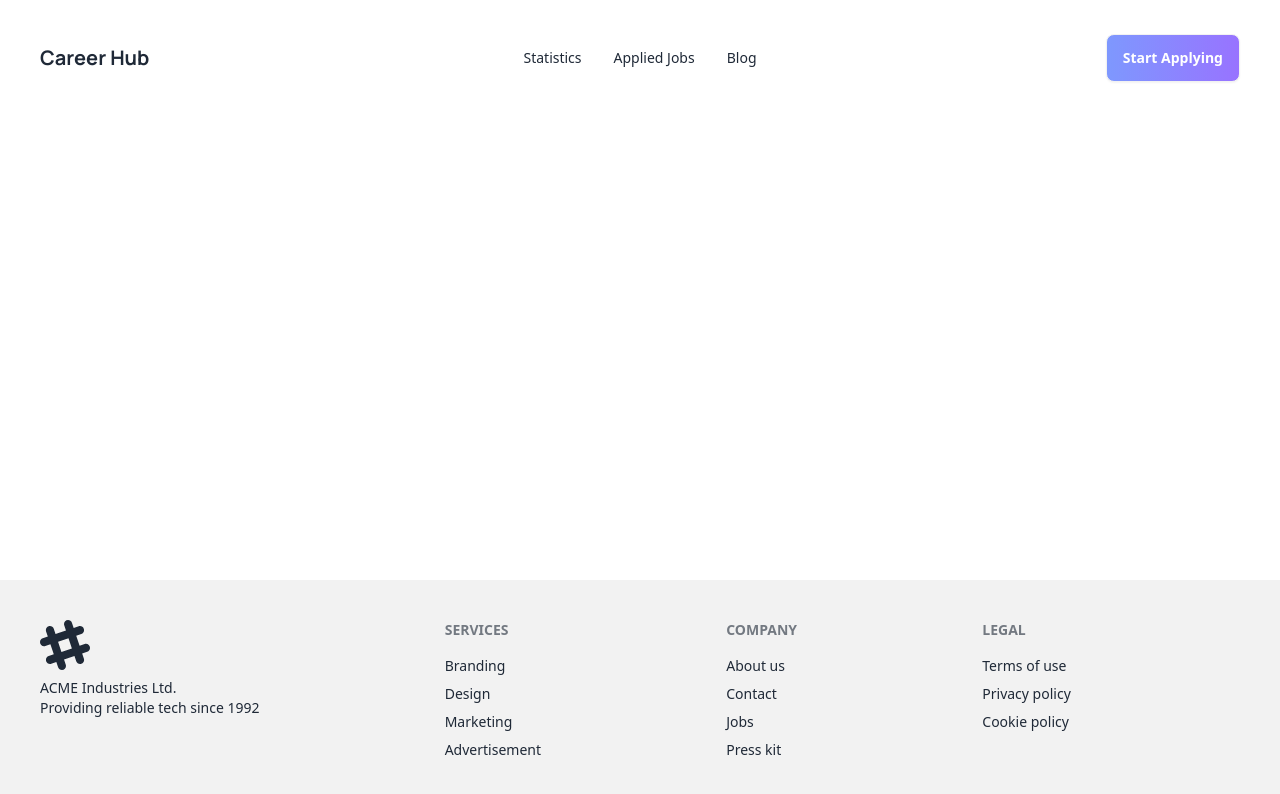
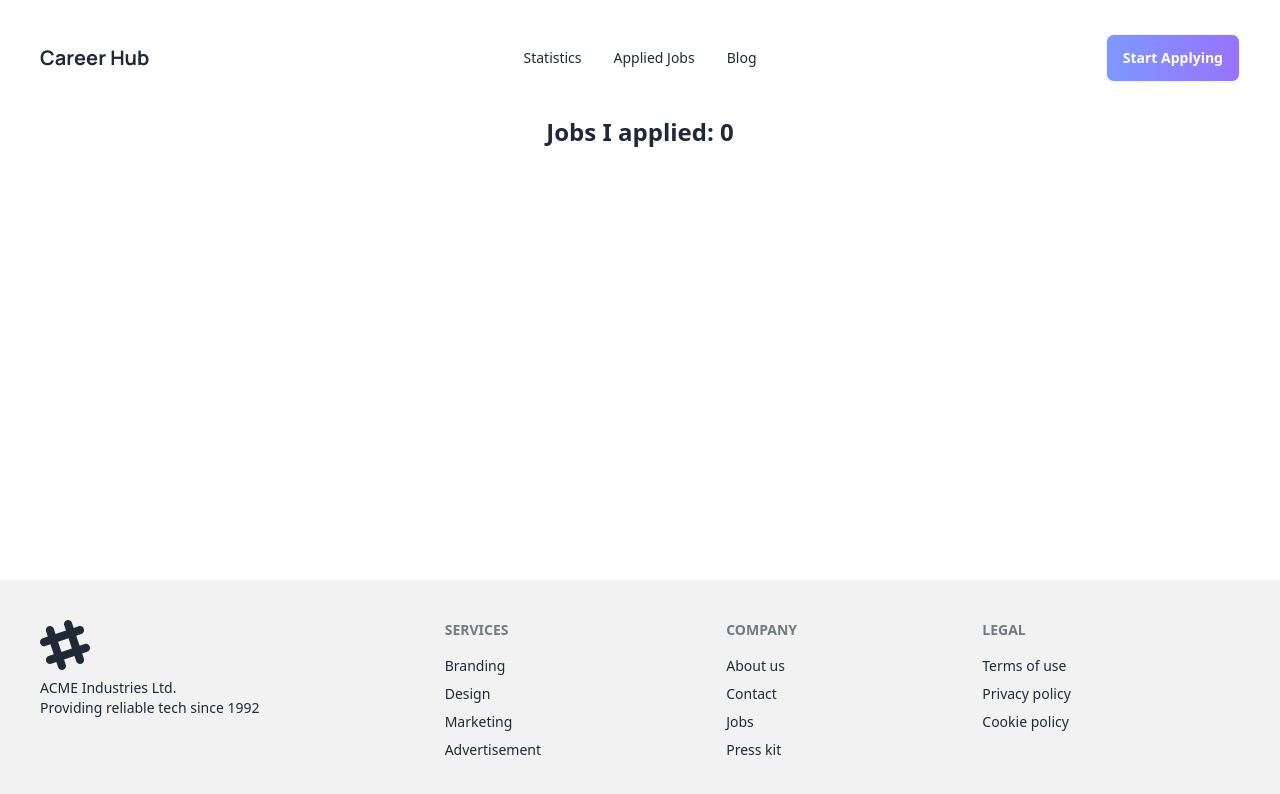
Before and after one commit to Sohelrana2815/job-portal, a React (Vite) app: page /appliedJobs in a window 1280 px wide. Shown: the top 794 px of the page. Built offline with nearby package versions, Linux system fonts and the light colour scheme.

Commit message:
my commit

```diff
--- a/src/Pages/AppliedJobs/AppliedJobs.jsx
+++ b/src/Pages/AppliedJobs/AppliedJobs.jsx
@@ -1,17 +1,43 @@
-import { useEffect } from "react";
+import { useEffect, useState } from "react";
 import { useLoaderData } from "react-router-dom";
 import { getStoredJobApplication } from "../../Utility/SavedAppliedJobs/SavedAppliedJobs";
+import AppliedJobsCard from "./AppliedJobsCard";
 
 const AppliedJobs = () => {
   const jobs = useLoaderData();
+
+  const [appliedJobs, setAppliedJobs] = useState([]);
+
   useEffect(() => {
     const storedJobIds = getStoredJobApplication();
     if (jobs.length > 0) {
-      const appliedJobs = jobs.filter((job) => storedJobIds.includes(job.id));
-      console.log(appliedJobs);
+      // const appliedJobs = jobs.filter((job) => storedJobIds.includes(job.id));
+
+      const jobsApplied = [];
+
+      for (const id of storedJobIds) {
+        const job = jobs.find((job) => job.id === id);
+
+        if (job) {
+          jobsApplied.push(job);
+        }
+      }
+      setAppliedJobs(jobsApplied);
+      // console.log(jobsApplied);
     }
   }, [jobs]);
-  return <div></div>;
+  return (
+    <div>
+      <h2 className="text-2xl font-bold text-center">
+        Jobs I applied: {appliedJobs.length}
+      </h2>
+      <div className="max-w-screen-2xl space-y-4 p-6">
+        {appliedJobs.map((job) => (
+          <AppliedJobsCard key={job.id} />
+        ))}
+      </div>
+    </div>
+  );
 };
 
 export default AppliedJobs;
--- /dev/null
+++ b/src/Pages/AppliedJobs/AppliedJobsCard.jsx
@@ -0,0 +1,23 @@
+const AppliedJobsCard = () => {
+  return (
+    <>
+      <div className="lg:w-[1320px] h-[300px] p-7 border flex items-center justify-between">
+        {/* 1st: content */}
+        <div className="flex items-center gap-6">
+          <div className="w-[240px] border h-[240px]">
+            <p>logo</p>
+          </div>
+          <div>
+            <p>Text/content</p>
+          </div>
+        </div>
+        {/* 2nd: content */}
+        <div>
+          <button className="btn btn-primary">View Details</button>
+        </div>
+      </div>
+    </>
+  );
+};
+
+export default AppliedJobsCard;
```
